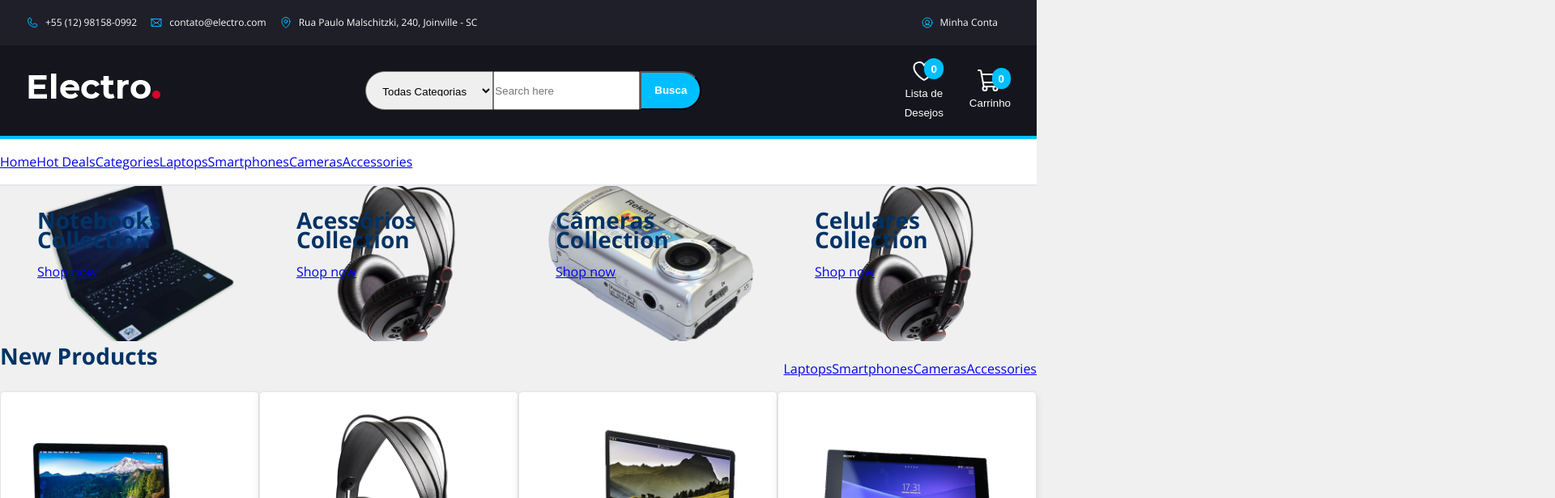
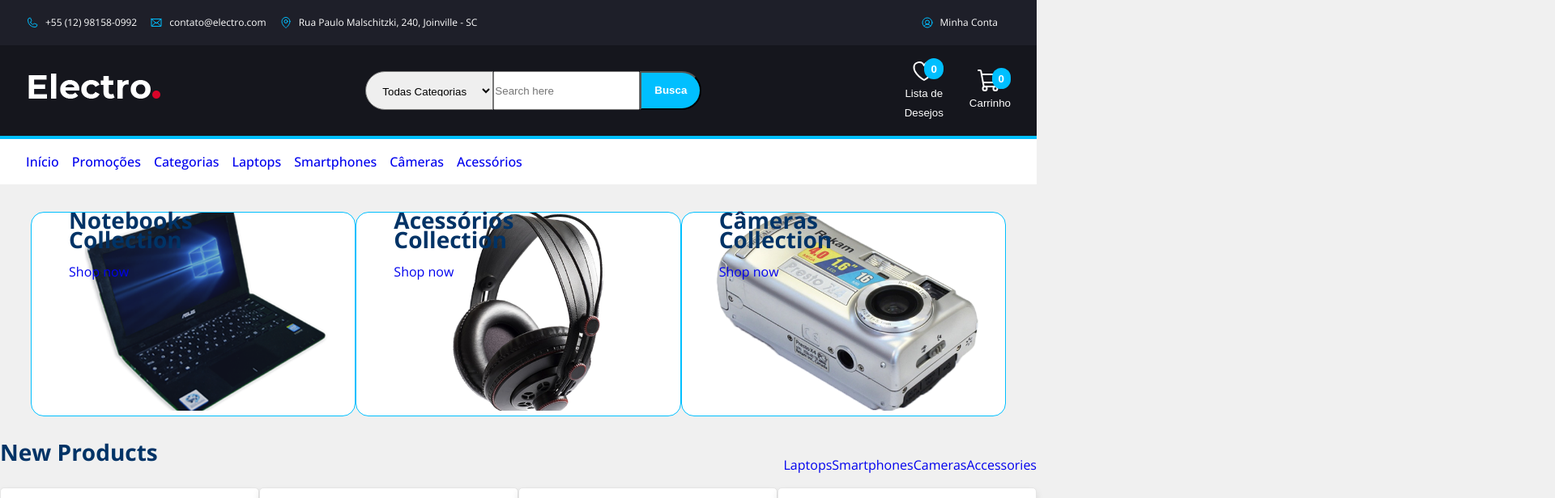
Before and after one commit to ribeirojer/Frontend-Dracula, a React (Vite) app: page / in a window 1280 px wide. Shown: the top 616 px of the page at 81% size, 1920 px wide, since content can reach past the window. Built offline with nearby package versions, Linux system fonts and the light colour scheme.

Commit message:
edit sectionA component

```diff
--- a/src/components/Header.tsx
+++ b/src/components/Header.tsx
@@ -38,7 +38,6 @@ const HeaderWrapper = styled.header`
         color: #fff;
         display: flex;
         align-items: center;
-        text-decoration: none;
       }
     }
   }
--- a/src/components/Navigation.tsx
+++ b/src/components/Navigation.tsx
@@ -1,60 +1,19 @@
+import { Link } from "react-router-dom";
 import styled from "styled-components";
+import { cinzaclaro } from "../utils/theme";
 
 type Props = {};
 
 const WrapperNavigation = styled.section`
   display: flex;
   flex-direction: column;
-
   background: #fff;
-  border-bottom: 2px solid #e4e7ed;
-  img {
-    max-width: 100%;
-    height: auto;
-    display: block;
-  }
-
-  .hot-deal {
-    position: absolute;
-    top: 50%;
-    left: 50%;
-    transform: translate(-50%, -50%);
-    text-align: center;
-    line-height: 1.5;
-
-    h2,
-    p,
-    a {
-      margin: 0;
-      padding: 0;
-    }
-
-    ul {
-      list-style: none;
-      margin: 0;
-      padding: 0;
-      display: flex;
-      justify-content: center;
-      li {
-        margin: 0 10px;
-        font-size: 24px;
-        div {
-          display: flex;
-          flex-direction: column;
-          align-items: center;
-          h3 {
-            font-size: 50px;
-            font-weight: bold;
-            margin: 0;
-            padding: 0;
-          }
-          span {
-            font-size: 14px;
-            text-transform: uppercase;
-            letter-spacing: 2px;
-          }
-        }
-      }
+  border-bottom: 2px solid ${cinzaclaro};
+  .navbar-nav {
+    margin-left: 2rem;
+    li {
+      margin-right: 1rem;
+      font-weight: 500;
     }
   }
 `;
@@ -62,27 +21,27 @@ const WrapperNavigation = styled.section`
 const Navigation = (props: Props) => {
   return (
     <WrapperNavigation>
-      <ul className="main-nav nav navbar-nav">
+      <ul className="navbar-nav">
         <li className="active">
-          <a href="#">Home</a>
+          <Link to={"/"}>Início</Link>
         </li>
         <li>
-          <a href="#">Hot Deals</a>
+          <Link to={"/hotdeals"}>Promoções</Link>
         </li>
         <li>
-          <a href="#">Categories</a>
+          <Link to={"/categories"}>Categorias</Link>
         </li>
         <li>
-          <a href="#">Laptops</a>
+          <Link to={"/categories/laptops"}>Laptops</Link>
         </li>
         <li>
-          <a href="#">Smartphones</a>
+          <Link to={"/categories/smartphones"}>Smartphones</Link>
         </li>
         <li>
-          <a href="#">Cameras</a>
+          <Link to={"/categories/cameras"}>Câmeras</Link>
         </li>
         <li>
-          <a href="#">Accessories</a>
+          <Link to={"/categories/acessorios"}>Acessórios</Link>
         </li>
       </ul>
     </WrapperNavigation>
--- a/src/components/SectionA.tsx
+++ b/src/components/SectionA.tsx
@@ -2,12 +2,13 @@ import shop01 from "../assets/shop01.png";
 import shop02 from "../assets/shop03.png";
 import shop03 from "../assets/shop02.png";
 import styled from "styled-components";
+import { azulclaro } from "../utils/theme";
 
 type Props = {};
 
 const cardWidthMobile = "100%";
 const cardWidthTablet = "50%";
-const cardWidthDesktop = "25%";
+const cardWidthDesktop = "33%";
 const cardMargin = "0 1rem";
 
 const WrapperSectionA = styled.section`
@@ -15,8 +16,24 @@ const WrapperSectionA = styled.section`
   flex-wrap: wrap;
   justify-content: center;
   position: relative;
+  padding: 2rem;
   img {
     width: 100%;
+  }
+  .card {
+    background-color: #fff;
+    width: ${cardWidthMobile};
+    padding: ${cardMargin};
+    border: 1px solid ${azulclaro};
+    border-radius: 1rem;
+
+    @media (min-width: 640px) {
+      width: ${cardWidthTablet};
+    }
+
+    @media (min-width: 1024px) {
+      width: ${cardWidthDesktop};
+    }
   }
   .shop-body {
     position: absolute;
@@ -24,22 +41,6 @@ const WrapperSectionA = styled.section`
     width: 75%;
     padding: 30px;
     z-index: 10;
-  }
-`;
-
-const Section = styled.section`
-  width: ${cardWidthMobile};
-  padding: ${cardMargin};
-
-  img {
-    border-radius: 0.5rem;
-  }
-  @media (min-width: 640px) {
-    width: ${cardWidthTablet};
-  }
-
-  @media (min-width: 1024px) {
-    width: ${cardWidthDesktop};
   }
 `;
 
@@ -57,17 +58,13 @@ const SectionA = (props: Props) => {
       srcImg: shop03,
       type: "Câmeras",
     },
-    {
-      srcImg: shop02,
-      type: "Celulares",
-    },
   ];
 
   return (
     <WrapperSectionA>
       {data.map((item) => {
         return (
-          <Section>
+          <div className="card">
             <img src={item.srcImg} alt="" />
             <div className="shop-body">
               <h3>
@@ -78,7 +75,7 @@ const SectionA = (props: Props) => {
                 Shop now <i className="fa fa-arrow-circle-right"></i>
               </a>
             </div>
-          </Section>
+          </div>
         );
       })}
     </WrapperSectionA>
--- a/src/index.css
+++ b/src/index.css
@@ -56,3 +56,6 @@ ul {
   list-style-type: none;
   margin: 1rem 0;
 }
+a {
+  text-decoration: none;
+}
--- a/src/utils/theme.ts
+++ b/src/utils/theme.ts
@@ -11,4 +11,4 @@ const cinzaclaro = "#f0f0f0";
 const cinzamedio = "#cccccc";
 const branco = "#ffffff";
 const preto = "#000000";
-export { azulclaro, cardMargin, cardWidthDesktop, cardWidthMobile, cardWidthTablet };
+export { azulclaro, cinzaclaro, cardMargin, cardWidthDesktop, cardWidthMobile, cardWidthTablet };
```
